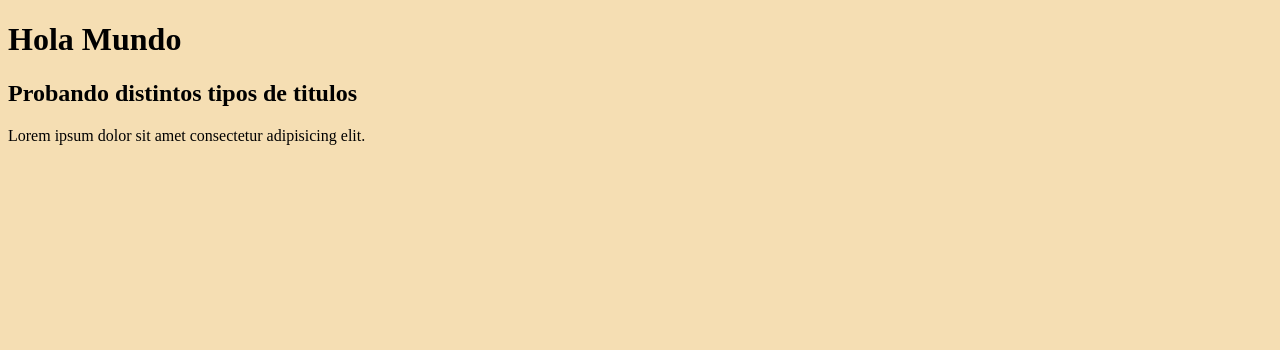
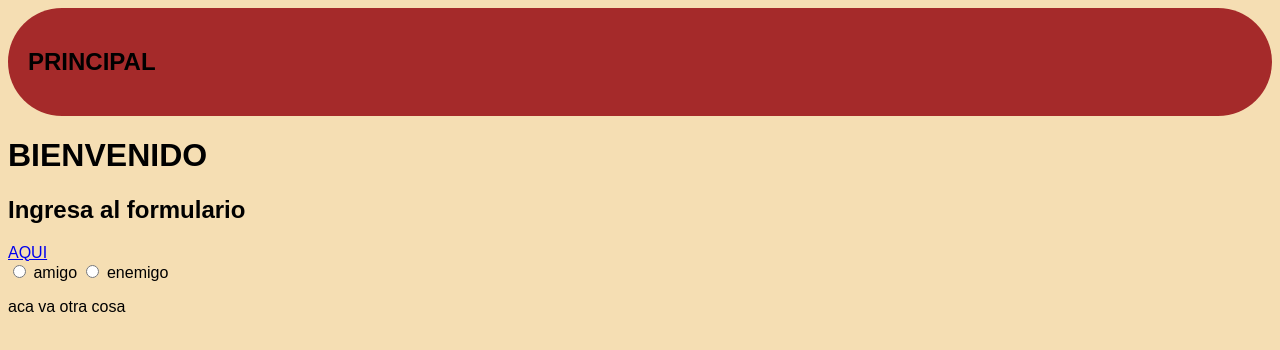
Before and after one commit to urielrueda8/curso2024, a plain HTML site: page index.html in a window 1280 px wide. Drawn offline with Linux system fonts and the light colour scheme; files that its build step writes are made by us from their sources.

Commit message:
Add files via upload

```diff
--- a/index.html
+++ b/index.html
@@ -4,14 +4,40 @@
     <meta charset="UTF-8">
     <meta name="viewport" content="width=device-width, initial-scale=1.0">
     <title>PrimerWeb</title>
+    <link rel="stylesheet" href="./css/style.css">
 </head>
-<body style="background-color: wheat;">
+<body style="background-color: wheat; font-family: sans-serif;">
 
-    <h1>Hola Mundo</h1>
+    <header class="header"
+    style="padding: 20px; background-color: brown; border-radius: 5em; ;">
+        <h2>PRINCIPAL</h2>
 
-    <h2>Probando distintos tipos de titulos</h2>
+   </header>
 
-    <p>Lorem ipsum dolor sit amet consectetur adipisicing elit.</p>
+   <main class="contenedor">
+    <h1>BIENVENIDO</h1>
 
+    <h2>Ingresa al formulario</h2>
+
+    <div class="button">
+    <a href="/form.html" target="_self">AQUI</a>
+    </div>
+
+    <form action="">
+        <input type="radio">
+        <label for="">amigo</label>
+        <input type="radio">
+        <label for="">enemigo</label>
+    </form>
+   </main>
+
+   <footer>
+    <p>
+        aca va otra cosa
+
+    </p>
+   </footer>
+
+   <script src="./js/index.js"></script>
 </body>
 </html>
```
Also changed, not shown: form.html (added, +26 -0 lines).
